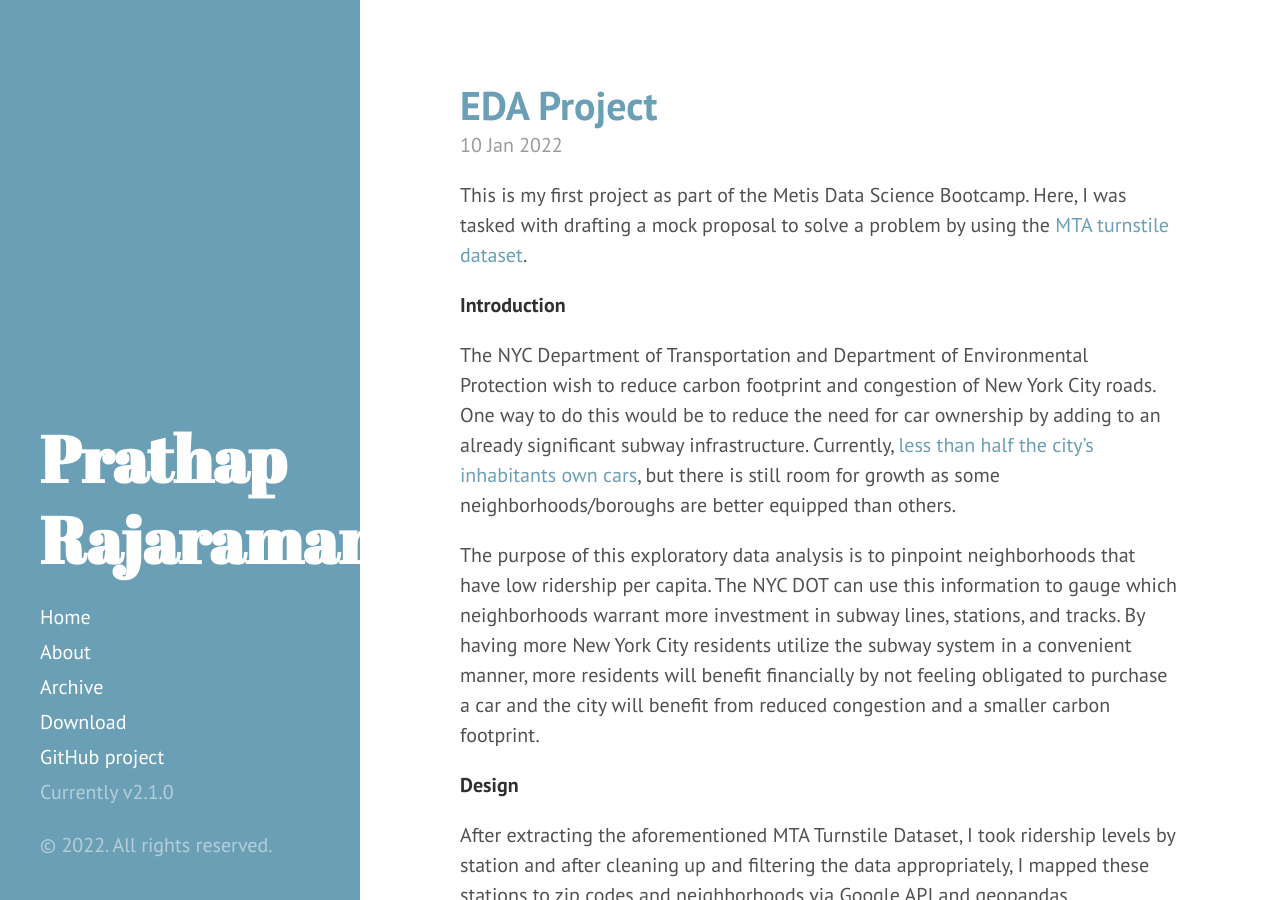
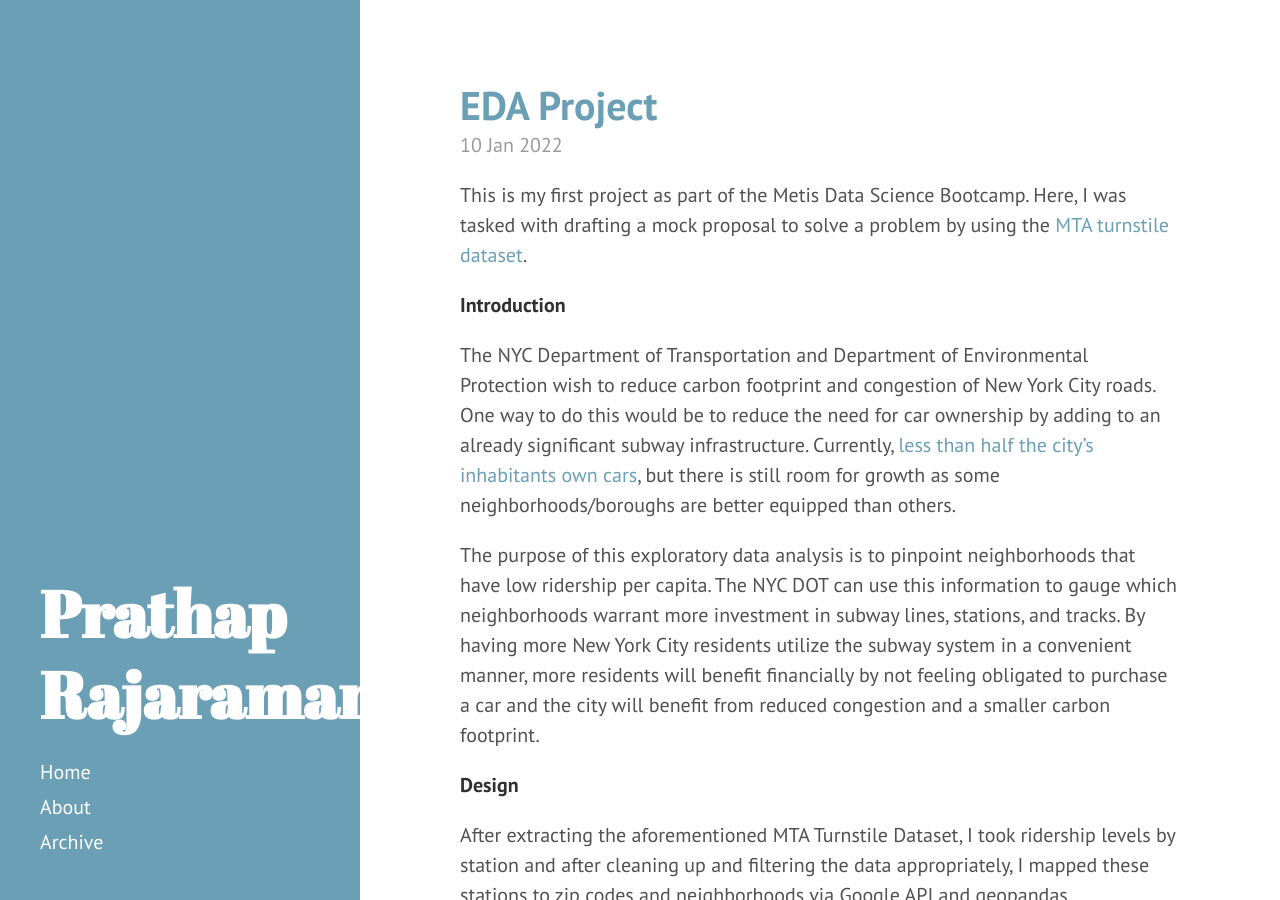
Before and after one commit to prathapr91/prathapr91.github.io, a Jekyll site: the page built from index.html, in a window 1280 px wide and 900 px high. Built offline with Jekyll 4.4.1, drawn with Linux system fonts in a browser that asks for light colours; Markdown is read by kramdown in place of the engine named in the settings; the list of posts is cut into pages by our own code.

Commit message:
Add files via upload

```diff
--- a/_includes/sidebar.html
+++ b/_includes/sidebar.html
@@ -26,11 +26,11 @@
         {% endif %}
       {% endfor %}
 
-      <a class="sidebar-nav-item" href="{{ site.github.repo }}/archive/v{{ site.version }}.zip">Download</a>
+     <!---- <a class="sidebar-nav-item" href="{{ site.github.repo }}/archive/v{{ site.version }}.zip">Download</a>
       <a class="sidebar-nav-item" href="{{ site.github.repo }}">GitHub project</a>
       <span class="sidebar-nav-item">Currently v{{ site.version }}</span>
     </nav>
 
-    <p>&copy; {{ site.time | date: '%Y' }}. All rights reserved.</p>
+    <p>&copy; {{ site.time | date: '%Y' }}. All rights reserved.</p>----->
   </div>
 </div>
```
